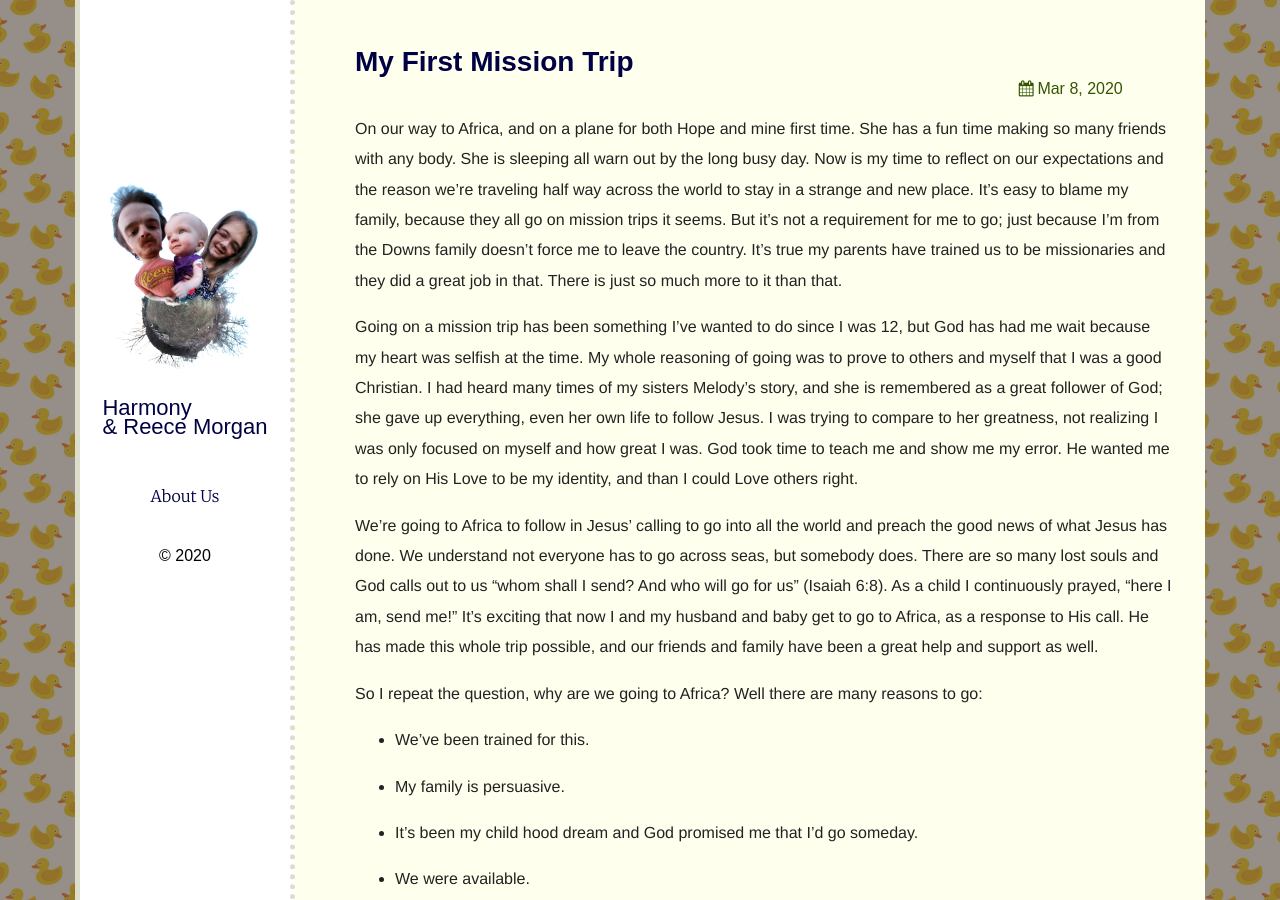
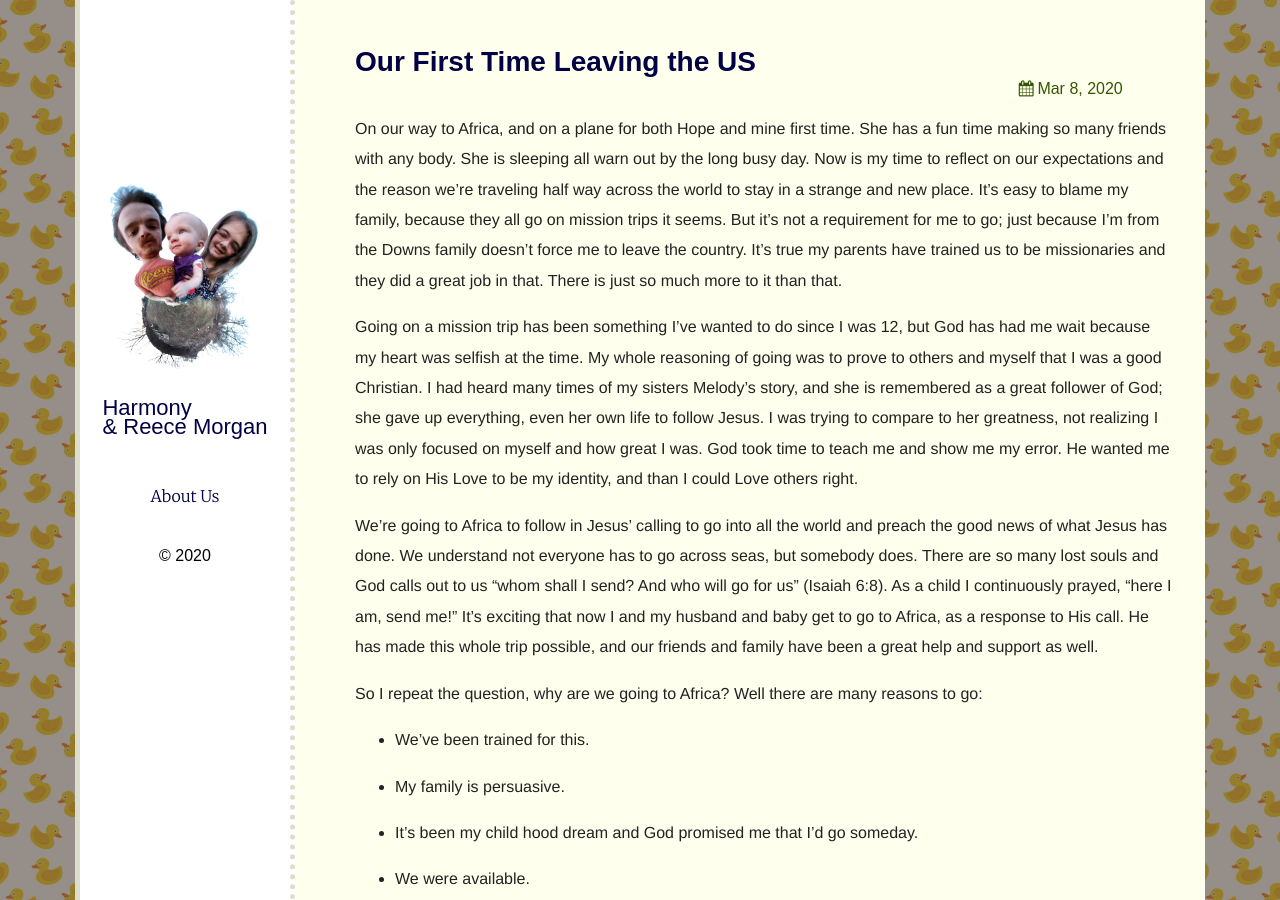
Before and after one commit to lovemyducks/lovemyducks, a Jekyll site: the page built from _posts/2020-03-11-mozambique.md, in a window 1280 px wide and 900 px high. Built offline with Jekyll 4.4.1, drawn with Linux system fonts in a browser that asks for light colours.

```diff
--- a/_posts/2020-03-11-mozambique.md
+++ b/_posts/2020-03-11-mozambique.md
@@ -1,6 +1,6 @@
 ---
 layout: post
-title:  "My First Mission Trip"
+title:  "Our First Time Leaving the US"
 date:   2020-03-08 14:28:38 -0600
 tags: africa
 ---
```
